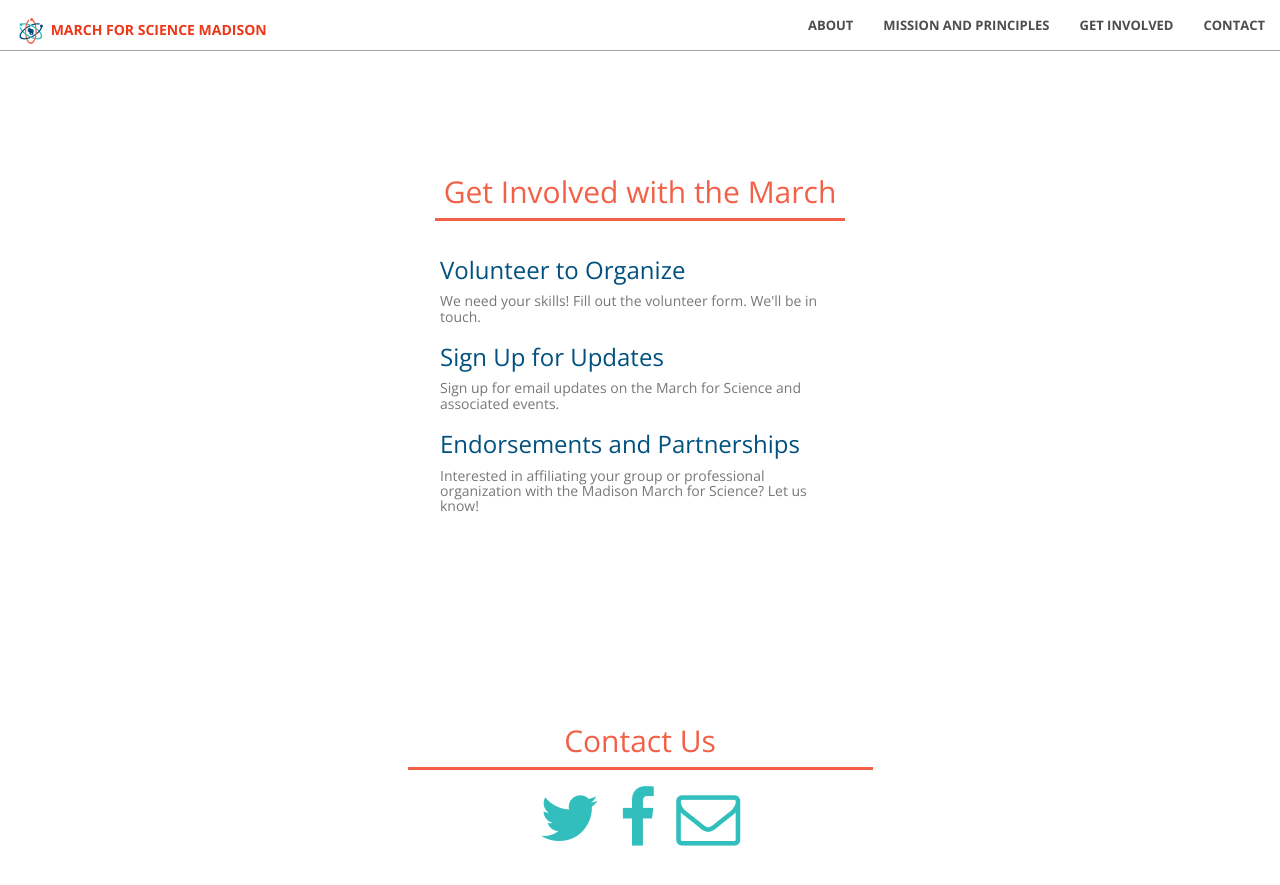
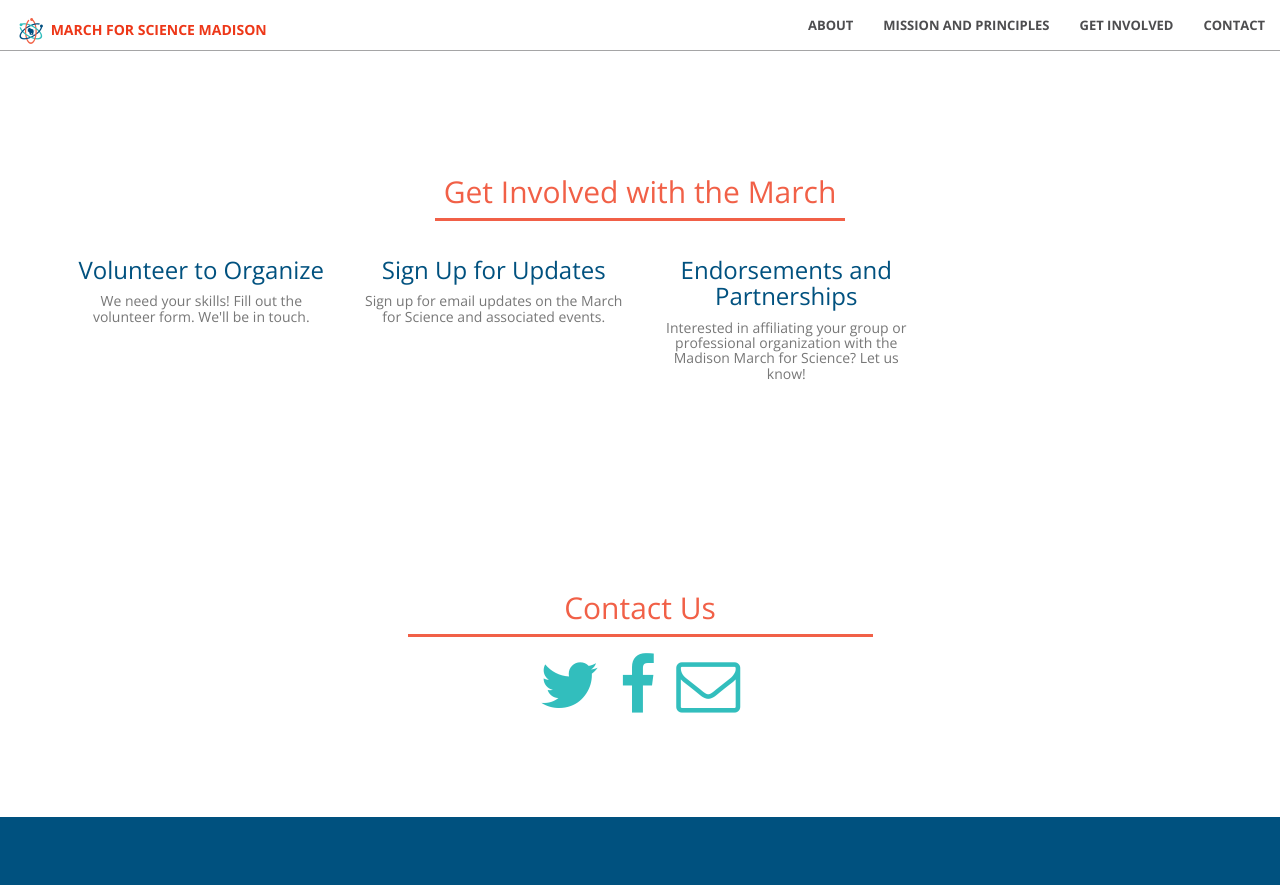
Before and after one commit to ScienceMarchMadison/m4smadison.github.io, a Jekyll site: the page built from index.html, in a window 1280 px wide and 900 px high, scrolled down 1872 px. Shown: the top 885 px of the window. Built offline with Jekyll 4.4.1, drawn with Linux system fonts in a browser that asks for light colours; comment, search, counter and statistics services are not loaded.

Commit message:
Update involve.html

```diff
--- a/_includes/involve.html
+++ b/_includes/involve.html
@@ -10,7 +10,7 @@
     </div>
     <div class="container">
         <div class="row" style="align:center">
-            <div>
+            <div class="col-lg-3 col-md-6 text-center">
                 <div class="service-box">
 <!--                     <i class="fa fa-4x fa-diamond wow bounceIn text-primary"></i> -->
                     <a href="https://goo.gl/forms/3MMnPZUCRDnGcwNl1" target="_blank"><h3 style="color:#00517f">Volunteer to Organize</h3></a>
@@ -26,7 +26,7 @@
             <!--    </div>-->
             <!--</div>-->
 
-            <div>
+            <div class="col-lg-3 col-md-6 text-center">
                 <div class="service-box">
 <!--                     <i class="fa fa-4x fa-newspaper-o wow bounceIn text-primary" data-wow-delay=".2s"></i> -->
                     <a href="http://eepurl.com/cDNSKT" target="_blank"><h3 style="color:#00517f">Sign Up for Updates</h3></a>
@@ -34,7 +34,7 @@
                 </div>
             </div>
 
-            <div>
+            <div class="col-lg-3 col-md-6 text-center">
                 <div class="service-box">
 <!--                     <i class="fa fa-4x fa-heart wow bounceIn text-primary" data-wow-delay=".3s"></i> -->
                     <a href="mailto:{{ site.email }}?subject=Endorsements and Partnerships"><h3 style="color:#00517f">Endorsements and Partnerships</h3></a>
```
